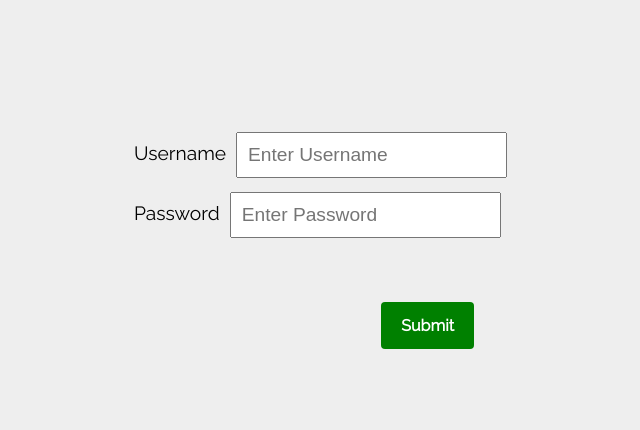
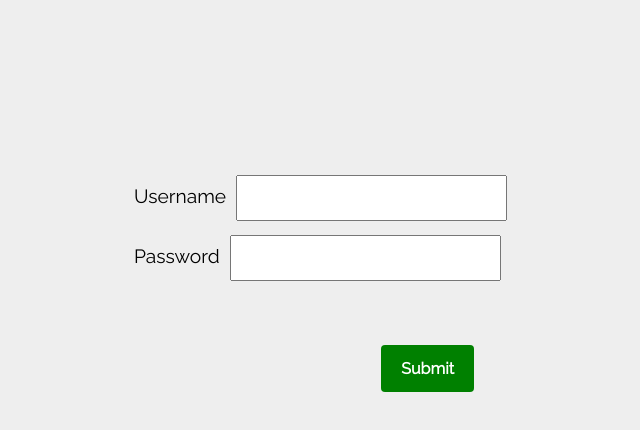
Before and after one commit to elizfunk/bloggy, a React (Vite) app in the folder client/: page /dashboard in a window 1280 px wide. Shown: the top 430 px of the page, without its empty margins (341-981 px from the left). Built offline with nearby package versions, Linux system fonts and the light colour scheme.

Commit message:
use try catch for login request; add styles for login error message

```diff
--- a/client/src/components/login/LoginForm.tsx
+++ b/client/src/components/login/LoginForm.tsx
@@ -1,7 +1,8 @@
 import {MouseEventHandler, useContext, useState} from 'react'
 import {CSSObject} from '@emotion/react'
 import axios from 'axios'
-import {BsCapslockFill} from 'react-icons/bs'
+import {BsCapslock} from 'react-icons/bs'
+import {BiErrorCircle} from 'react-icons/bi'
 
 import {Button} from '../ui/Button'
 import {AdminUserContext} from '../../contexts/AdminUserContext'
@@ -13,6 +14,14 @@ const PageStyles: CSSObject = {
   width: '100vw',
   height: '60vh',
   fontFamily: 'Raleway',
+}
+
+const LoginErrorStyles: CSSObject = {
+  color: 'darkred',
+  height: '52px',
+  width: '350px',
+  marginBottom: '34px',
+  fontWeight: 'bold',
 }
 
 const InputWrapperStyles: CSSObject = {
@@ -42,12 +51,15 @@ export const Login = () => {
   const [username, setUsername] = useState<string>('')
   const [password, setPassword] = useState<string>('')
   const [isCapsLock, setIsCapsLock] = useState<boolean>(false)
+  const [isLoginError, setIsLoginError] = useState<boolean>(false)
   const {dispatch} = useContext(AdminUserContext)
 
   console.dir(document)
 
   const handleSubmit: MouseEventHandler<HTMLButtonElement> = async (event) => {
     event.preventDefault()
+
+    try {
       const res = await axios.post('/api/login', {
         data: {
           password,
@@ -55,23 +67,41 @@ export const Login = () => {
         },
       })
 
-    console.log('res:', res)
-
       const isAdmin = res.data.isAdmin
 
       if (isAdmin) {
+        setIsLoginError(false)
         dispatch({
           type: 'AUTHENTICATE_ADMIN',
           payload: {isAdmin},
         })
+      } else {
+        setIsLoginError(true)
       }
+    } catch (error) {
+      console.log('error:', error)
+      setIsLoginError(true)
+    }
+
+    // status code === 403 || data returns Nope setIsForbidden
+    // error.code: 'ERR_BAD_REQUEST'
+    // error.message: 'Request failed with status code 403
+    // error.response.data: Nope.  You are not allowed.'
   }
 
   return (
     <div css={PageStyles}>
       <form>
+        <div css={LoginErrorStyles} role='alert'>
+          {isLoginError && (
+            <span>
+              The username or password you entered is incorrect. Please try
+              again. <BiErrorCircle aria-hidden='true' />
+            </span>
+          )}
+        </div>
         <div css={InputWrapperStyles}>
-          <label css={InputStyles} htmlFor='username' aria-hidden='true'>
+          <label css={InputStyles} htmlFor='username'>
             Username
           </label>
           <input
@@ -79,13 +109,12 @@ export const Login = () => {
             type='text'
             name='username'
             id='username'
-            placeholder='Enter Username'
             value={username}
             onChange={(event) => setUsername(event.target.value)}
           />
         </div>
         <div css={InputWrapperStyles}>
-          <label css={InputStyles} htmlFor='password' aria-hidden='true'>
+          <label css={InputStyles} htmlFor='password'>
             Password
           </label>
           <input
@@ -93,7 +122,6 @@ export const Login = () => {
             type='password'
             name='password'
             id='password'
-            placeholder='Enter Password'
             value={password}
             onChange={(event) => setPassword(event.target.value)}
             onKeyDown={(event) => {
@@ -106,7 +134,7 @@ export const Login = () => {
           {isCapsLock && (
             <span>
               Oops! It looks like Caps Lock is on.{' '}
-              <BsCapslockFill aria-hidden='true' />
+              <BsCapslock aria-hidden='true' />
             </span>
           )}
         </div>
```
Lines whose indentation alone changed are shown as unchanged.
